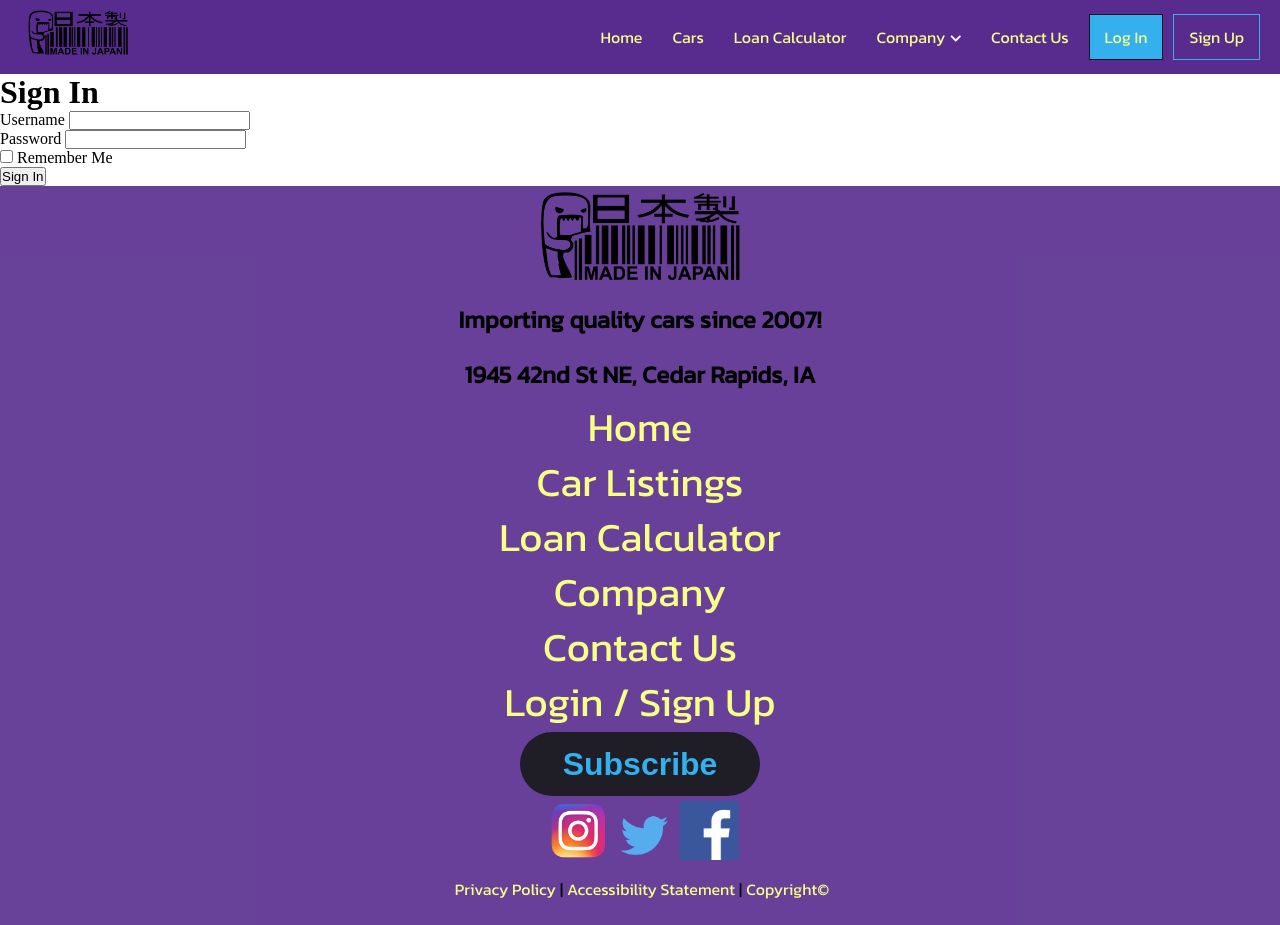
After one commit to ZachB123/J-z-JDM, a Flask app: page /login in a window 1280 px wide. The commit adds this page. Run offline with Flask 2, Linux system fonts and the light colour scheme; some libraries are stand-ins or nearby versions.

Commit message:
log in log out

```diff
--- a/app.py
+++ b/app.py
@@ -1,19 +1,55 @@
 import os
 from config import Config
-from flask import Flask, render_template
+from flask import Flask, render_template, redirect, url_for, flash
 from dotenv import load_dotenv
 load_dotenv()
-from flask_login import LoginManager
+from forms import LoginForm
+from flask_login import LoginManager, current_user, login_user, logout_user
+from models import User
 
 app = Flask(__name__)
 app.config.from_object(Config)
 
-# login = LoginManager(app)
+login = LoginManager(app)
+login.login_view = "Login"
+# login.init_app(app)
+
+@login.user_loader
+def load_user(id):
+    return User.get_by_id(int(id))
 
 @app.route("/")
 @app.route("/index")
 def index():
     return render_template("index.html")
+
+@app.route("/login", methods=["GET", "POST"])
+def login():
+    if current_user.is_authenticated:
+        return redirect(url_for("index"))
+    form = LoginForm()
+    if form.validate_on_submit():
+        user = User.get_by_username(form.username.data)
+        if user is None or not user.check_password(form.password.data):
+            flash("Invalid username or password")
+            return redirect(url_for("login"))
+        login_user(user, remember=form.remember_me.data)
+        return redirect(url_for("index"))
+    return render_template("login.html", form=form)
+
+@app.route("/logout")
+def logout():
+    logout_user()
+    return redirect(url_for("index"))
+
+@app.route("/register")
+def register():
+    pass
+
+@app.route("/profile")
+def profile():
+    return render_template("profile.html")
+
 
 @app.route("/listings")
 def listings():
--- a/config.py
+++ b/config.py
@@ -5,3 +5,9 @@ load_dotenv()
 class Config(object):
     TEMPLATES_AUTO_RELOAD = True,
     SECRET_KEY = os.environ.get("SECRET_KEY")
+    DATABASE_HOST = os.environ.get("DATABASE_HOST")
+    DATABASE_USER = os.environ.get("DATABASE_USER")
+    DATABASE_PASSWORD = os.environ.get("DATABASE_PASSWORD")
+    DATABASE_PORT = os.environ.get("DATABASE_PORT")
+    DATABASE = os.environ.get("DATABASE")
+    SECRET_KEY = os.environ.get("SECRET_KEY")
--- a/forms.py
+++ b/forms.py
@@ -0,0 +1,9 @@
+from flask_wtf import FlaskForm
+from wtforms import StringField, PasswordField, BooleanField, SubmitField
+from wtforms.validators import DataRequired
+
+class LoginForm(FlaskForm):
+    username = StringField('Username', validators=[DataRequired()])
+    password = PasswordField('Password', validators=[DataRequired()])
+    remember_me = BooleanField('Remember Me')
+    submit = SubmitField('Sign In')
--- a/requirements.txt
+++ b/requirements.txt
@@ -6,3 +6,4 @@ flask-migrate
 pymysql
 werkzeug
 flask-login
+ipython
--- a/templates/layout.html
+++ b/templates/layout.html
@@ -35,8 +35,12 @@
                 </ul>
             </li>
             <li class="item"><a href="#">Contact Us</a></li>
-            <li class="item button log-in"><a href="{{ url_for('account') }}">Log In</a></li>
-            <li class="item button sign-up"><a href="{{ url_for('account') }}">Sign Up</a></li>
+            {% if current_user.is_anonymous %}
+                <li class="item button log-in"><a href="{{ url_for('login') }}">Log In</a></li>
+            {% else %}
+                <li class="item button log-in"><a href="{{ url_for('logout') }}">Log Out</a></li>
+            {% endif %}
+            <li class="item button sign-up"><a href="{{ url_for('register') }}">Sign Up</a></li>
             <li class="hamburger-button"><a href="#"><i class="fas fa-bars"></i></a></li>
 
         </ul>
--- /dev/null
+++ b/templates/login.html
@@ -0,0 +1,25 @@
+{% extends "layout.html" %}
+
+{% block body %}
+
+<h1>Sign In</h1>
+
+<form action="" method="post" novalidate>
+    {{ form.hidden_tag() }}
+    <p>
+        {{ form.username.label }}
+        {{ form.username() }}
+    </p>
+    <p>
+        {{ form.password.label }}
+        {{ form.password() }}
+    </p>
+    <p>
+        {{ form.remember_me() }} {{ form.remember_me.label }}
+    </p>
+    <p>
+        {{ form.submit() }}
+    </p>
+</form>
+
+{% endblock %}
```
Also changed, not shown: database.py (+9 -1 lines), models.py (+34 -8 lines).
